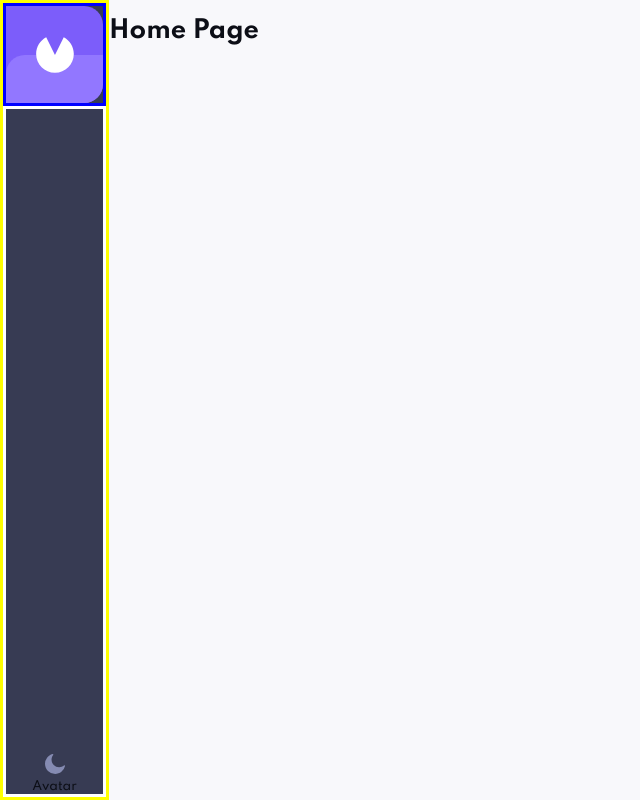
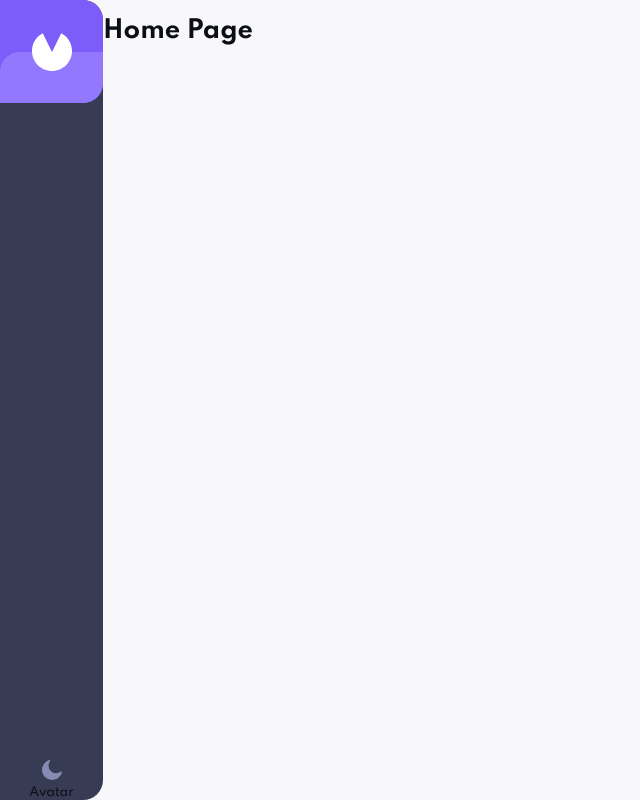
Before and after one commit to brunocs90/invoice-app, a React (Vite) app: page / in a window 1280 px wide. Shown: the whole page, without its empty margins (0-640 px from the left). Built offline with nearby package versions, Linux system fonts and the light colour scheme.

Commit message:
border-radius header

```diff
--- a/src/components/Header/styles.ts
+++ b/src/components/Header/styles.ts
@@ -2,7 +2,7 @@ import styled from 'styled-components';
 import { DEVICE_SIZE } from '../../constants';
 
 export const HeaderContainer = styled.header`
-    border: solid yellow;
+    /* border: solid yellow; */
     display: flex;
     flex-direction: row;
     background-color: ${({ theme }) => theme.header.bg};
@@ -11,13 +11,14 @@ export const HeaderContainer = styled.header`
         flex-direction: column;
         justify-content: left;
         align-items: flex-start;
+        border-radius: 0 20px 20px 0;
     }
 
     .logo {
         display: flex;
         width: 6.438rem;
         height: 6.438rem;
-        border: solid blue;
+        /* border: solid blue; */
         @media screen and (min-width: ${DEVICE_SIZE.lg}) {
             height: auto;
         }
@@ -27,7 +28,7 @@ export const HeaderContainer = styled.header`
         display: flex;
         justify-content: end;
         align-items: center;
-        border: solid white;
+        /* border: solid white; */
 
         @media screen and (min-width: ${DEVICE_SIZE.lg}) {
             height: 100%;
```
